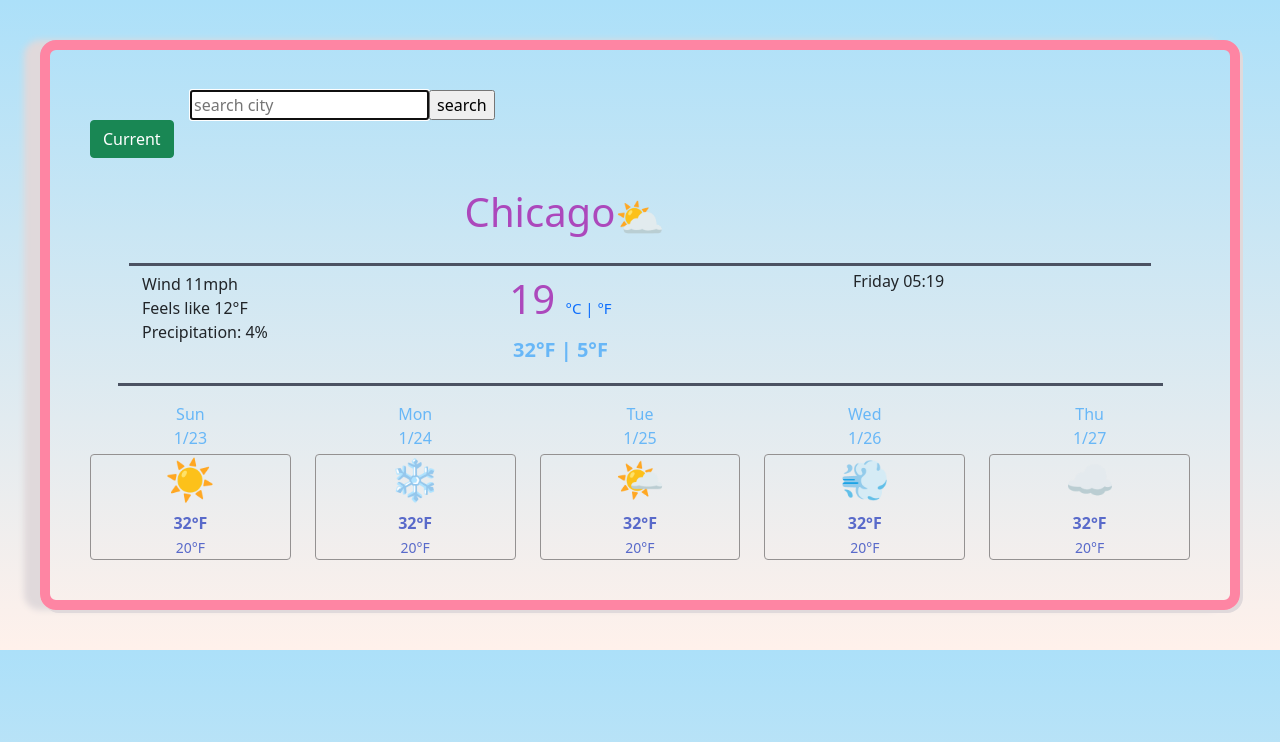
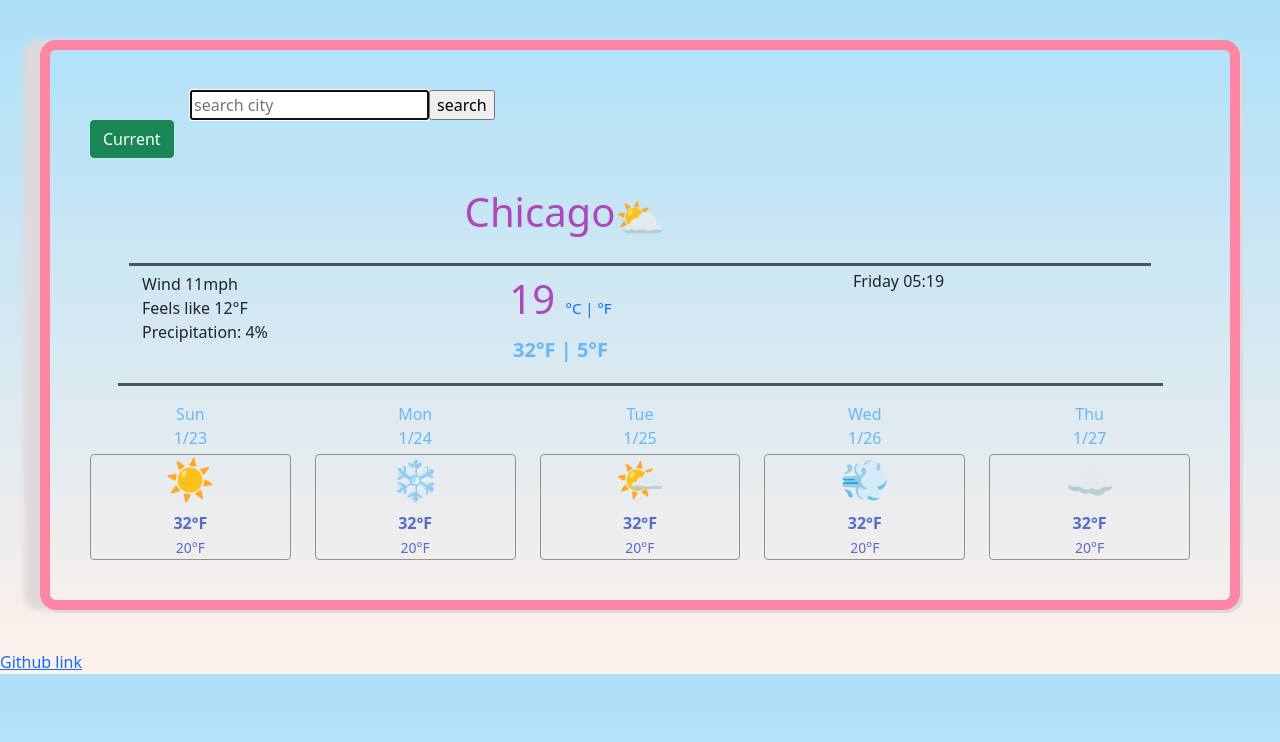
Before and after one commit to lscalise17/world-weather-app2, a plain HTML site: page index.html in a window 1280 px wide. Drawn offline with nearby package versions, Linux system fonts and the light colour scheme.

Commit message:
Update index.html

```diff
--- a/index.html
+++ b/index.html
@@ -102,6 +102,7 @@
 </div>
 </div>
 </div>
+<a href="github.com/lscalise17/world-weather-app2, ">Github link</a>
        <script src=src/weather.js></script>
   </body>
 </html>
```
